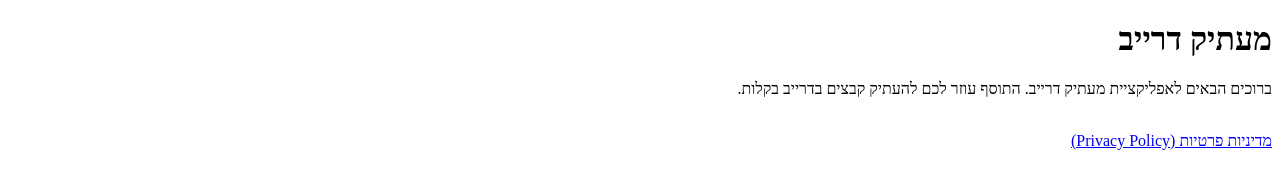
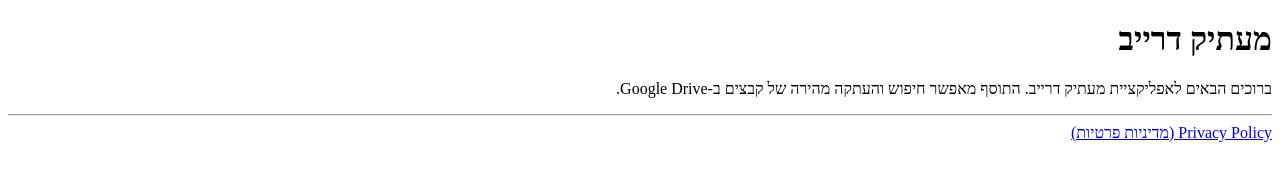
Before and after one commit to mytovmail/Privacy-Policy-for-Drive-Copy-Tool, a plain HTML site: page index.html in a window 1280 px wide. Drawn offline with Linux system fonts and the light colour scheme.

Commit message:
Update index.html

```diff
--- a/index.html
+++ b/index.html
@@ -7,8 +7,9 @@
 </head>
 <body>
     <h1>מעתיק דרייב</h1>
-    <p>ברוכים הבאים לאפליקציית מעתיק דרייב. התוסף עוזר לכם להעתיק קבצים בדרייב בקלות.</p>
-    <br>
-    <a href="privacy.html">מדיניות פרטיות (Privacy Policy)</a>
+    <p>ברוכים הבאים לאפליקציית מעתיק דרייב. התוסף מאפשר חיפוש והעתקה מהירה של קבצים ב-Google Drive.</p>
+
+    <hr>
+    <a href="https://mytovmail.github.io/Privacy-Policy-for-Drive-Copy-Tool/privacy.html">Privacy Policy (מדיניות פרטיות)</a>
 </body>
 </html>
```
